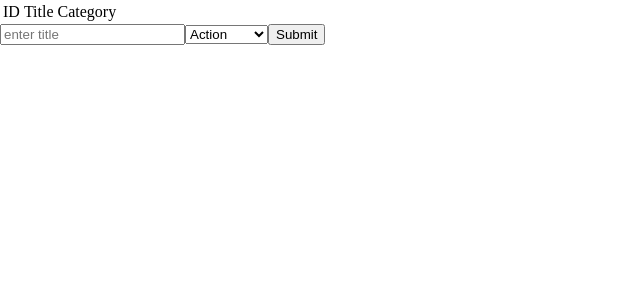
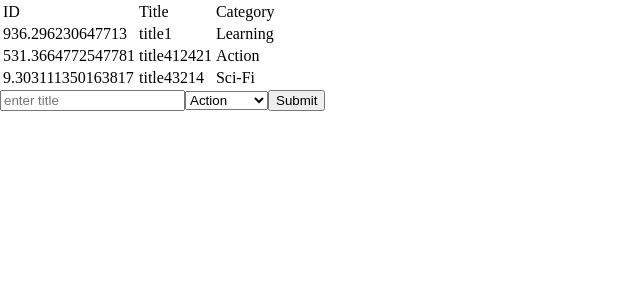
Before and after one commit to MarkoNS1990/bookstore, a React (Create React App) app: page / in a window 1280 px wide. Shown: the top 300 px of the page, without its empty margins (0-640 px from the left). Built offline with nearby package versions, Linux system fonts and the light colour scheme.

Commit message:
Add display for books

```diff
--- a/src/components/BooksList.js
+++ b/src/components/BooksList.js
@@ -1,6 +1,8 @@
 import React from 'react';
+import { useSelector } from 'react-redux';
 
 function BooksList() {
+  const books = useSelector((state) => state);
   return (
     <table>
       <thead>
@@ -10,6 +12,16 @@ function BooksList() {
           <td>Category</td>
         </tr>
       </thead>
+      <tbody>
+        {books.map((book) => (
+          <tr key={book.id}>
+            <td>{book.id}</td>
+            <td>{book.title}</td>
+            <td>{book.category}</td>
+          </tr>
+        ))}
+      </tbody>
+
     </table>
   );
 }
```
